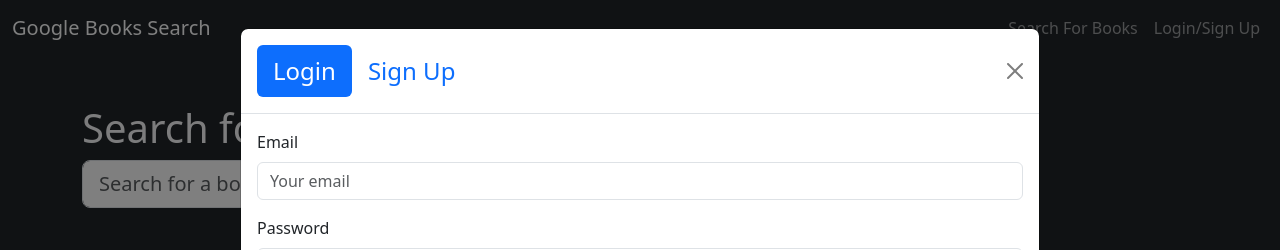
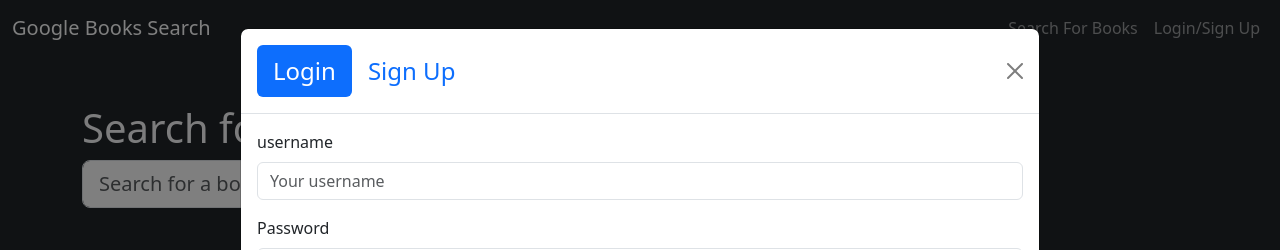
Before and after one commit to RaeOfChey/EmployEase, a React (Vite) app in the folder client/: page / in a window 1280 px wide. Both pictures are taken after a click on the button "Login/Sign Up". Shown: the top 250 px of the page. Built offline with nearby package versions, Linux system fonts and the light colour scheme.

Commit message:
removed email from front and backend

```diff
--- a/client/src/components/LoginForm.tsx
+++ b/client/src/components/LoginForm.tsx
@@ -11,7 +11,7 @@
 
 // biome-ignore lint/correctness/noEmptyPattern: <explanation>
 const LoginForm = ({ }: { handleModalClose: () => void }) => {
-  const [userFormData, setUserFormData] = useState({ username: '', email: '', password: '', savedBooks: [] });
+  const [userFormData, setUserFormData] = useState({ username: '', password: '', savedBooks: [] });
   const [validated] = useState(false);
   const [showAlert, setShowAlert] = useState(false);
 
@@ -44,7 +44,6 @@
 
     setUserFormData({
       username: '',
-      email: '',
       password: '',
       savedBooks: [],
     });
@@ -57,16 +56,16 @@
           Something went wrong with your login credentials!
         </Alert>
         <Form.Group className='mb-3'>
-          <Form.Label htmlFor='email'>Email</Form.Label>
+          <Form.Label htmlFor='username'>username</Form.Label>
           <Form.Control
             type='text'
-            placeholder='Your email'
-            name='email'
+            placeholder='Your username'
+            name='username'
             onChange={handleInputChange}
-            value={userFormData.email || ''}
+            value={userFormData.username || ''}
             required
           />
-          <Form.Control.Feedback type='invalid'>Email is required!</Form.Control.Feedback>
+          <Form.Control.Feedback type='invalid'>Username is required!</Form.Control.Feedback>
         </Form.Group>
 
         <Form.Group className='mb-3'>
@@ -82,7 +81,7 @@
           <Form.Control.Feedback type='invalid'>Password is required!</Form.Control.Feedback>
         </Form.Group>
         <Button
-          disabled={!(userFormData.email && userFormData.password)}
+          disabled={!(userFormData.username && userFormData.password)}
           type='submit'
           variant='success'>
           Submit
--- a/client/src/components/SignupForm.tsx
+++ b/client/src/components/SignupForm.tsx
@@ -13,7 +13,6 @@
   const [validated] = useState(false);
   const [formState, setFormState] = useState({
     username: '',
-    email: '',
     password: '',
   });
   const [AddUser, { error, data }] = useMutation(ADD_USER);
@@ -69,19 +68,6 @@
         </Form.Group>
 
         <Form.Group className='mb-3'>
-          <Form.Label htmlFor='email'>Email</Form.Label>
-          <Form.Control
-            type='email'
-            placeholder='Your email address'
-            name='email'
-            onChange={handleChange}
-            value={formState.email || ''}
-            required
-          />
-          <Form.Control.Feedback type='invalid'>Email is required!</Form.Control.Feedback>
-        </Form.Group>
-
-        <Form.Group className='mb-3'>
           <Form.Label htmlFor='password'>Password</Form.Label>
           <Form.Control
             type='password'
@@ -94,7 +80,7 @@
           <Form.Control.Feedback type='invalid'>Password is required!</Form.Control.Feedback>
         </Form.Group>
         <Button
-          disabled={!(formState.username && formState.email && formState.password)}
+          disabled={!(formState.username && formState.password)}
           type='submit'
           variant='success'>
           Submit
--- a/client/src/models/User.ts
+++ b/client/src/models/User.ts
@@ -2,7 +2,6 @@
 
 export interface User {
   username: string | null;
-  email: string | null;
   password: string | null;
   savedBooks: Book[];
 }
--- a/client/src/utils/mutations.ts
+++ b/client/src/utils/mutations.ts
@@ -1,8 +1,8 @@
 import { gql } from '@apollo/client';
 
 export const LOGIN_USER = gql`
-    mutation Login($email: String!, $password: String!) {
-        login(email: $email, password: $password) {
+    mutation Login($username: String!, $password: String!) {
+        login(username: $username, password: $password) {
             token
             user {
                 _id
@@ -13,8 +13,8 @@
 `;
 
 export const ADD_USER = gql`
-    mutation AddUser($username: String!, $email: String!, $password: String!) {
-        addUser(username: $username, email: $email, password: $password) {
+    mutation AddUser($username: String!, $password: String!) {
+        addUser(username: $username, password: $password) {
             token
             user {
                 _id
--- a/client/src/utils/queries.ts
+++ b/client/src/utils/queries.ts
@@ -5,7 +5,6 @@
         me {
             _id
             username
-            email
             bookCount
             savedBooks {
                 bookId
```
